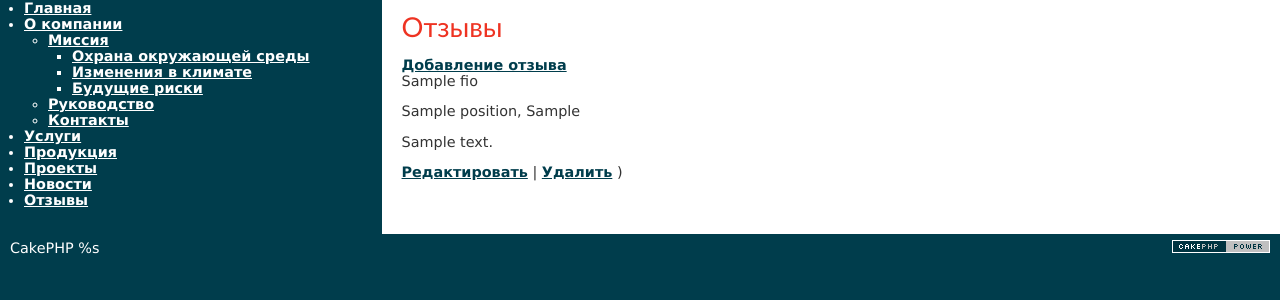
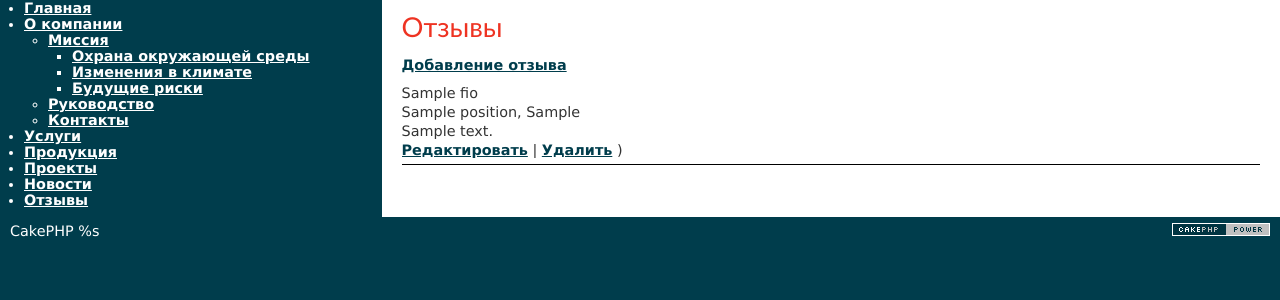
Before and after one commit to nuralys/eee, a CakePHP app: the page made by app/View/Reviews/admin_index.ctp in a window 1280 px wide. Shown: the part 47-347 px from the top of the page. Run offline with PHP 8.4 and a stand-in for CakePHP, Linux system fonts and the light colour scheme; the template is opened without the code that fills it: most values are stand-ins (such as "Sample title", 1, 10 or a date in 2020); some libraries are stand-ins or nearby versions.

Commit message:
Админская часть

```diff
--- a/app/View/News/admin_index.ctp
+++ b/app/View/News/admin_index.ctp
@@ -1,5 +1,7 @@
-<a href="/admin/news/add">Добавить новость</a>
-<ul>
+<h2>Новости</h2>
+
+<a href="/admin/news/add" class="add_news">Добавить новость</a>
+<ul class="news_add">
 	<?php foreach($news as $item): ?>
 		<li>
 			<?=$item['News']['title']?> (<a href="news/edit/<?=$item['News']['id']?>">Редактировать</a> |
--- a/app/View/Products/admin_index.ctp
+++ b/app/View/Products/admin_index.ctp
@@ -1,5 +1,7 @@
-<a href="/admin/products/add">Добавить продукцию</a>
-<ul>
+<h2>Продукция</h2>
+
+<a href="/admin/products/add" class="add_product">Добавить продукцию</a>
+<ul class="add_products">
 	<?php foreach($products as $item): ?>
 		<li>
 			<?=$item['Product']['title']?> (<a href="products/edit/<?=$item['Product']['id']?>">Редактировать</a> |
--- a/app/View/Projects/admin_index.ctp
+++ b/app/View/Projects/admin_index.ctp
@@ -1,5 +1,6 @@
-<a href="/admin/projects/add">Добавить проект</a>
-<ul>
+<h2>Проекты</h2>
+<a href="/admin/projects/add" class="project_add">Добавить проект</a>
+<ul class="add_project">
 	<?php foreach($projects as $item): ?>
 		<li>
 			<?=$item['Project']['title']?> (<a href="projects/edit/<?=$item['Project']['id']?>">Редактировать</a> |
--- a/app/View/Reviews/admin_index.ctp
+++ b/app/View/Reviews/admin_index.ctp
@@ -1,13 +1,17 @@
 <h2>Отзывы</h2>
-<a href="/admin/reviews/add">Добавление отзыва</a>
+<a href="/admin/reviews/add" class="add+review">Добавление отзыва</a>
 <?php
 
 foreach($reviews as $review):
  ?>
+<div class="reviews_admin">
 <p><?=$review['Review']['fio'] ?></p>
 <p><?=$review['Review']['position'] .', '. $review['Review']['place_of_work'] ?></p>
 <p><?=$review['Review']['body'] ?></p>
+<div class="reviews_del_red">
 <p><a href="/admin/reviews/edit/<?=$review['Review']['id'] ?>">Редактировать</a> | <?php echo $this->Form->postLink('Удалить', array('action' => 'admin_delete', $review['Review']['id']), array('confirm' => 'Подтвердите удаление')); ?>
 			)
 </p>
+</div>
+</div>
 <?php endforeach ?>
--- a/app/View/Services/admin_index.ctp
+++ b/app/View/Services/admin_index.ctp
@@ -1,7 +1,7 @@
 <div class="admin">
 	<div class="ad_up">
 		<h2>Услуги</h2>
-		<a class="add_b" href="/admin/services/add">+ Добавить страницу</a>
+		<a class="add_b" href="/admin/services/add">+ Добавить услуги</a>
 	</div>
 <ul class="services-list">
 <?php
--- a/app/View/Services/index.ctp
+++ b/app/View/Services/index.ctp
@@ -63,7 +63,7 @@
 				</div>
 				</div>
 				<div class="content_uslugi">
-					<div class="content_des_title"><h1 class="content_about_title"><?php echo $service['Service']['title']; ?></h1></div>
+					<div class="content_des_title"><h1 ><?php echo $service['Service']['title']; ?></h1></div>
 
 
 						<?php echo $service['Service']['body']; ?>
--- a/app/webroot/css/cake.generic.css
+++ b/app/webroot/css/cake.generic.css
@@ -34,6 +34,54 @@ nav {
 }
 nav a {
     color: #fff;
+}
+.services-list li {
+    margin-bottom: 4px;
+}
+.add_b {
+    margin-bottom: 5px;
+    display: block;
+}
+ul.add_project li {
+    margin-bottom: 3px;
+}
+.project_add {
+    margin-bottom: 5px;
+    display: block;
+}
+.add_product {
+    display: block;
+    margin-bottom: 5px;
+}
+.add_products li {
+    margin-bottom: 5px;
+}
+.add_news {
+    display: block;
+    margin-bottom: 5px;
+}
+.news_add li {
+    margin-bottom: 3px;
+}
+.revies_admin p {
+    margin-bottom: 5px;
+}
+.revies_admin p a {
+    float: left;
+    display: block;
+}
+.reviews_del_red p {
+    float: left;
+    overflow: hidden;
+}
+.reviews_admin {
+    overflow: hidden;
+    margin: 12px 0;
+    border-bottom: 1px solid #000;
+    padding-bottom: 3px;
+}
+.reviews_admin p {
+    margin-bottom: 3px;
 }
 a {
 	color: #003d4c;
```
